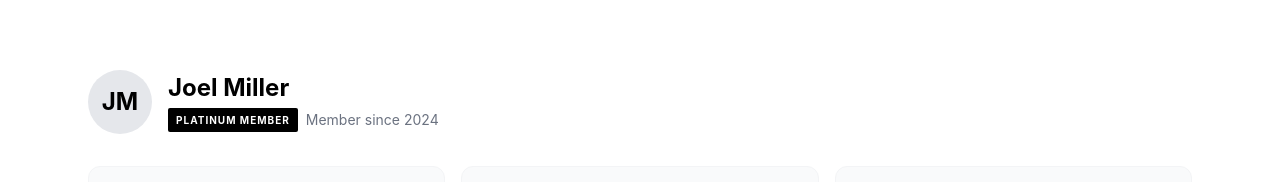
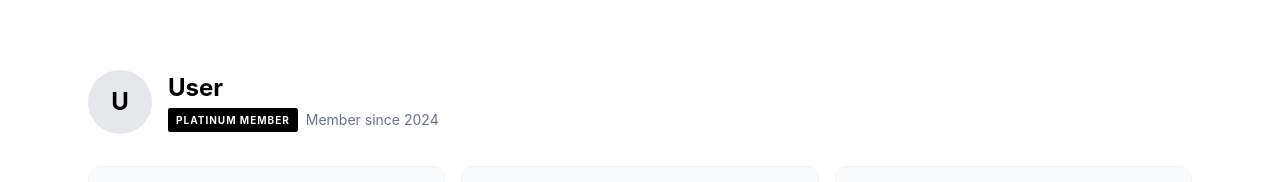
Before and after one commit to JoelRodriguezDEV/U-Closset-E-Commerce-, a React (Vite) app: page /dashboard in a window 1280 px wide. Shown: the part 139-321 px from the top of the page. Built offline with nearby package versions, Linux system fonts and the light colour scheme; no server answers.

Commit message:
Correccion DB

```diff
--- a/src/pages/Dashboard.tsx
+++ b/src/pages/Dashboard.tsx
@@ -40,10 +40,10 @@
       {/* 1. HEADER DEL PERFIL */}
       <div className="flex items-center gap-4 mb-8">
         <div className="w-16 h-16 bg-gray-200 dark:bg-zinc-800 rounded-full flex items-center justify-center text-2xl font-bold">
-          JM
+          U
         </div>
         <div>
-          <h1 className="text-2xl font-bold">Joel Miller</h1>
+          <h1 className="text-2xl font-bold">User</h1>
           <div className="flex items-center gap-2 text-sm mt-1">
             <span className="bg-black dark:bg-white text-white dark:text-black px-2 py-0.5 text-[10px] font-bold uppercase tracking-widest rounded-sm">
               Platinum Member
```
